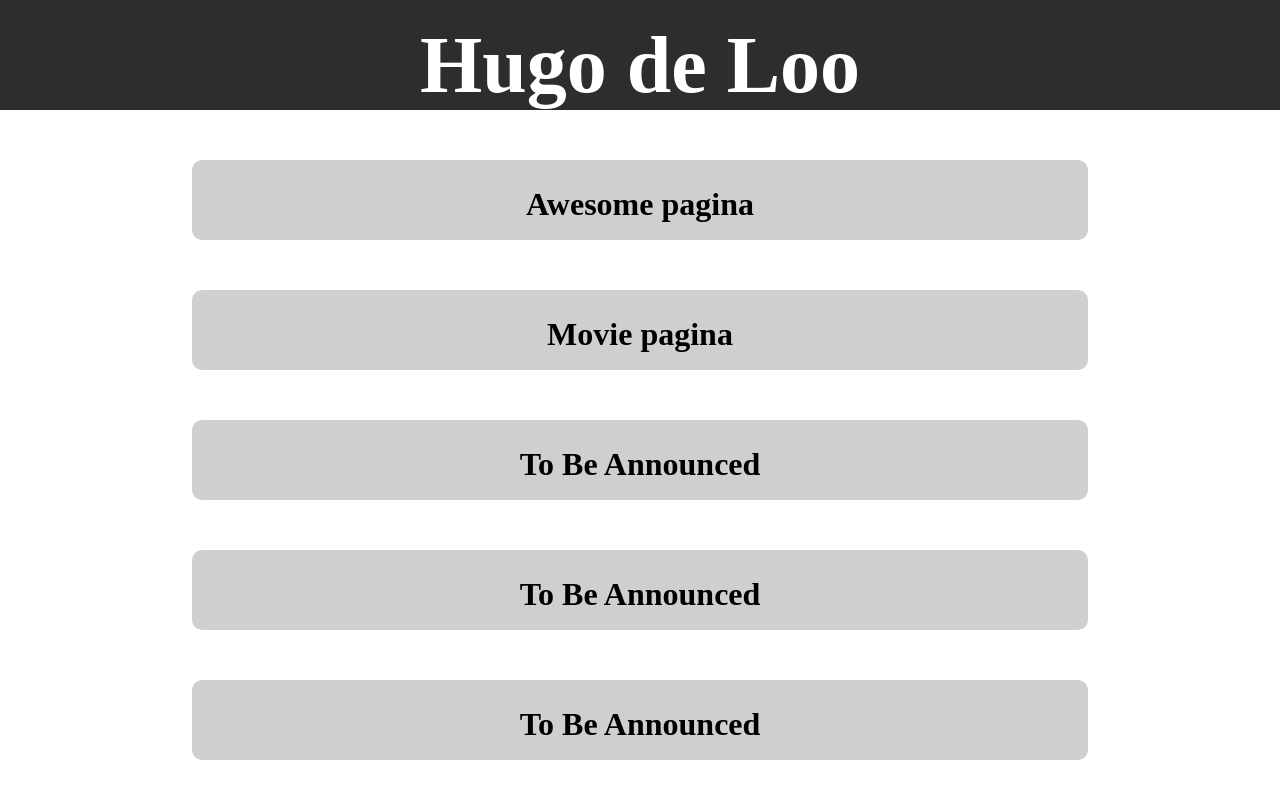
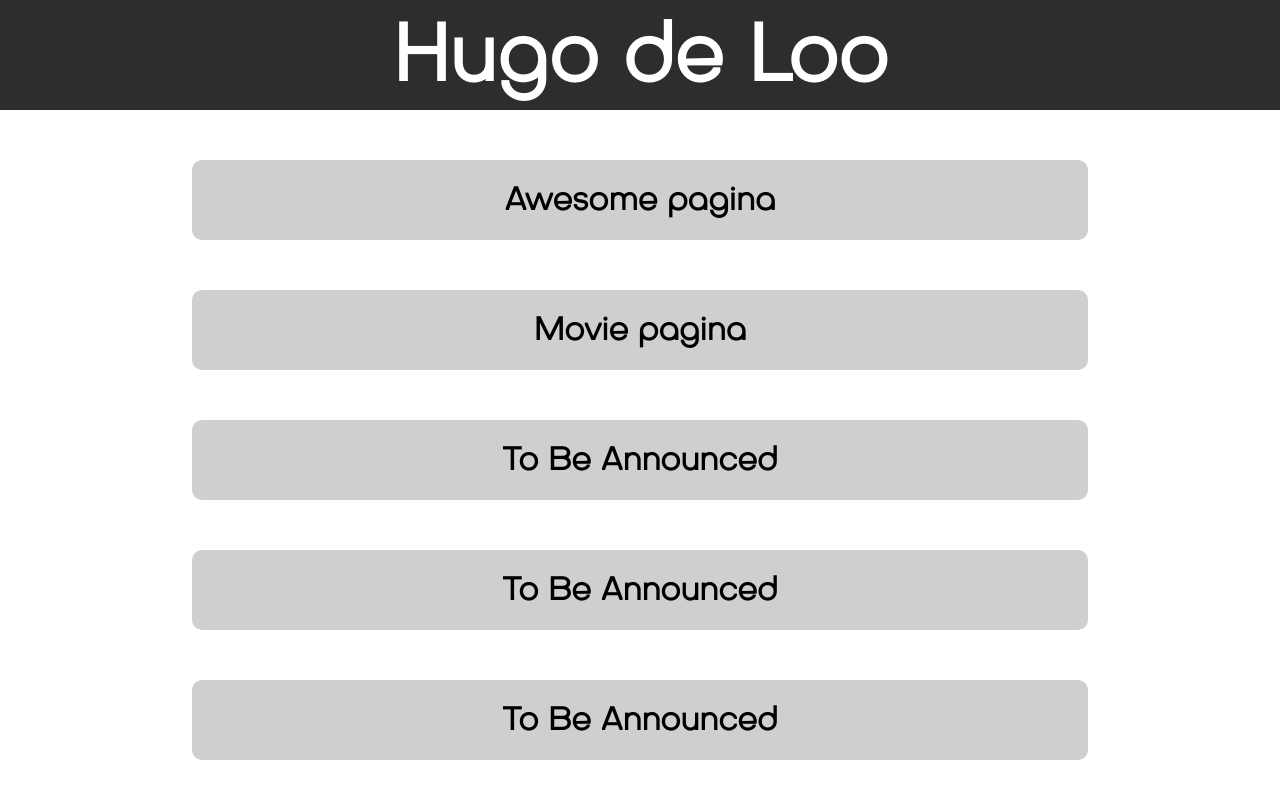
Before and after one commit to HugodeLoo/MMT1-1820877loo, a plain HTML site: page index.html in a window 1280 px wide. Drawn offline with Linux system fonts and the light colour scheme.

Commit message:
update font

```diff
--- a/index.html
+++ b/index.html
@@ -13,6 +13,7 @@
 
             body {
                 margin: 0px;
+                font-family: OctarineLight;
             }
             a {
                 text-decoration: none;
```
